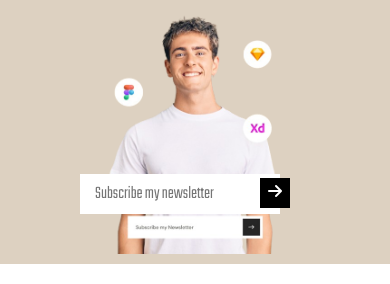
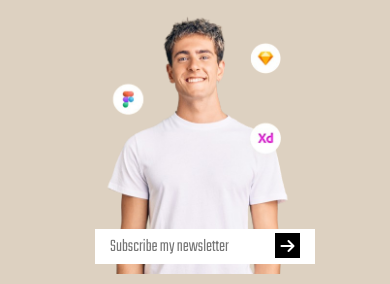
Before and after one commit to Anujarwal/richard, a plain HTML site: page index.html in a window 390 px wide. Shown: the part 677-961 px from the top of the page. Drawn offline with nearby package versions, Linux system fonts and the light colour scheme.

Commit message:
five commit

```diff
--- a/style.css
+++ b/style.css
@@ -305,9 +305,9 @@
     cursor: pointer;
 }
 
+/* .....768...... */
 
-
-@media (max-width:428px) {
+@media (min-width: 600px) and (max-width:768px) {
     .main-container{
         width: 100%;
         height: auto;
@@ -350,63 +350,47 @@
     }
 
     .left img{
-       display: none;
+        margin-left: 170px;
+        margin-top: 30px;
     }
 
     .main-footer{
-    display:  none;
+        width: 100%;
+        height: auto;
     }
+
+    .left-footer{
+        width: 40%;
+        height: auto;
+    }
+
 
     .right-side{
         width: 100%;
         height: auto;
-        position: relative;
-
     }
 
-    .right{
-        padding:10px;
-        margin:0px;
-        display:flex;
-        align-items:center;
-        flex-direction: column;
+    .right-side img{
+        width: 55%;
+        margin-left: 150px;
     }
 
-    .right h1{
-        font-size:30px;
-        text-align: center;
+    .text-div input{
+        width: 280px;
+        height: 45px;
+        margin-left: 220px;
+        margin-bottom: 2px;
     }
 
-    .right img{
-    width:100%;
-    height:250px;
-    margin-left:0px;
-    margin-right:40%;
+    .text-div i{
+        margin-left: 445px;
+        margin-bottom: 2px;
     }
 
-    .text-div span input{
-        width: 200px;
-        height: 40px;
-        position: absolute;
-        right: 0;
-        margin-right: 110px;
-        bottom: 50px;
-    }
-    .text-div span i{
-        margin-left: 65px;
-        background-color: black;
-        color: white;
-        width: 30px;
-        height: 30px;
-        text-align: center;
-        padding-top: 5px;
-        position: absolute;
-        bottom: 56px;
-        cursor: pointer;
-    }
+}
 
 
-}
+/* .......520...... */
 
 @media (max-width:520px) {
     .main-container{
@@ -480,12 +464,12 @@
         width: 55%;
         margin-left: 150px;
     }
-/*
+
     .text-div input{
         width: 220px;
         height: 35px;
         margin-left: 180px;
-        margin-bottom: 15px;
+        margin-bottom: -14px;
     }
 
     .text-div i{
@@ -493,13 +477,16 @@
         height: 25px;
         padding-top: 5px;
         margin-left: 350px;
-        margin-bottom: 18px;
-    } */
+        margin-bottom: -10px;
+    }
 
 }
 
 
-@media (min-width: 600px) and (max-width:768px) {
+
+/* .....428........ */
+
+@media (max-width:428px) {
     .main-container{
         width: 100%;
         height: auto;
@@ -542,41 +529,60 @@
     }
 
     .left img{
-        margin-left: 170px;
-        margin-top: 30px;
+       display: none;
     }
 
     .main-footer{
-        width: 100%;
-        height: auto;
+    display:  none;
     }
-
-    .left-footer{
-        width: 40%;
-        height: auto;
-    }
-
 
     .right-side{
         width: 100%;
         height: auto;
+        position: relative;
+
     }
 
+    .right{
+        padding:10px;
+        margin:0px;
+        display:flex;
+        align-items:center;
+        flex-direction: column;
+    }
+
+    .right h1{
+        font-size:30px;
+        text-align: center;
+    }
+
+    /* .right img{
+    width:100%;
+    height:290px;
+    margin-left:0px;
+    margin-right:30%;
+    } */
+
     .right-side img{
-        width: 55%;
-        margin-left: 150px;
+        width: 59%;
+        margin-left: 10px;
     }
 
     .text-div input{
-        width: 280px;
-        height: 45px;
-        margin-left: 220px;
-        margin-bottom: 26px;
+        width: 220px;
+        height: 35px;
+        margin-left: -100px;
+        margin-bottom: -14px;
     }
 
     .text-div i{
-        margin-left: 445px;
-        margin-bottom: 27px;
+        width: 25px;
+        height: 25px;
+        padding-top: 5px;
+        margin-left: 80px;
+        margin-bottom: -10px;
     }
 
+
+
 }
```
